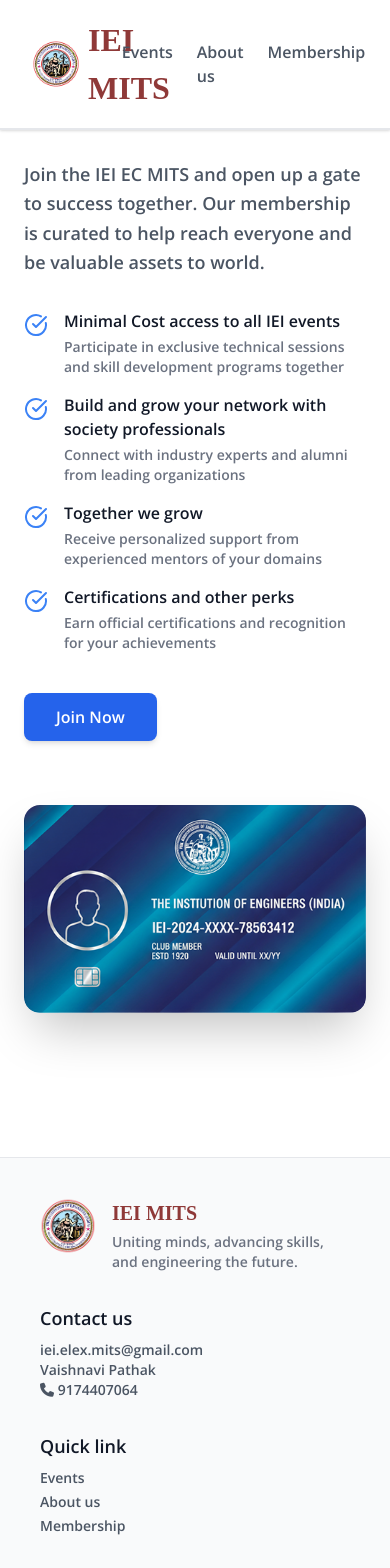
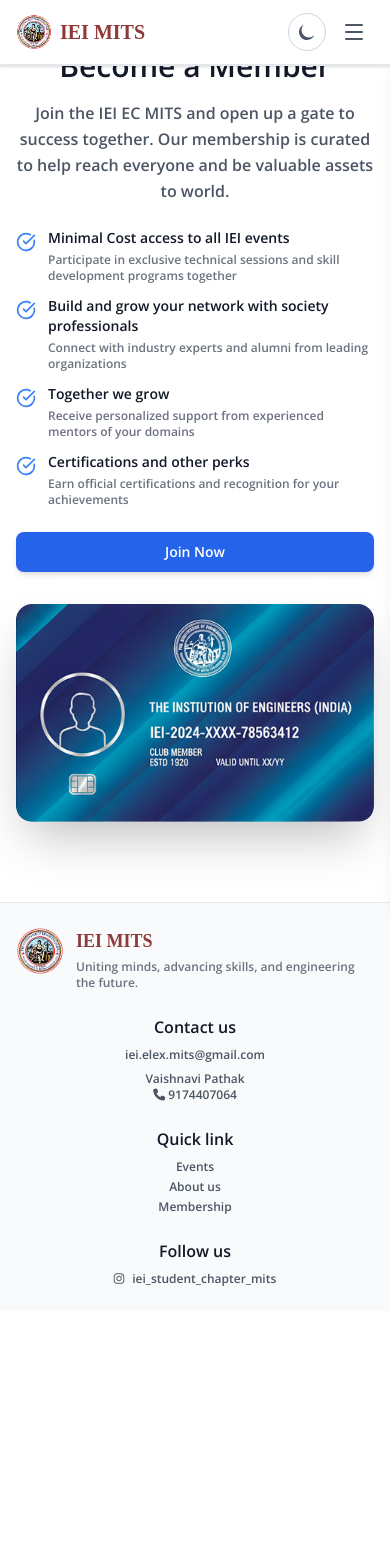
Before and after one commit to ieielexmits/new_webpage, a React (Create React App) app: page /membership in a window 390 px wide. Shown: the top 1568 px of the page. After the commit the page ends 1311 px from the top, so only its background shows below. Built offline with nearby package versions, Linux system fonts and the light colour scheme; a web font is replaced by a local one.

Commit message:
final changes

```diff
--- a/src/components/About.jsx
+++ b/src/components/About.jsx
@@ -3,48 +3,48 @@
 function About() {
 
   return (
-    <section id="about" className="about-section py-24 px-6 md:px-10">
-      <div className="max-w-7xl mx-auto flex flex-col lg:flex-row items-center gap-16">
-        <h2 className="text-4xl font-bold text-gray-900 mb-4">About IEI EC MITS Gwalior</h2>
+    <section id="about" className="about-section py-12 md:py-16 lg:py-24 px-4 md:px-6 lg:px-10">
+      <div className="max-w-7xl mx-auto">
+        <h2 className="text-3xl md:text-4xl lg:text-4xl font-bold text-gray-900 mb-6 md:mb-8 text-center lg:text-left">
+          About IEI EC MITS Gwalior
+        </h2>
       </div>
 
       {/* Mission Section with Image */}
-      <div className="flex flex-col lg:flex-row items-start gap-8 mb-12">
+      <div className="max-w-7xl mx-auto flex flex-col lg:flex-row items-start gap-6 md:gap-8 mb-8 md:mb-12">
         {/* Image Section */}
-        <div className="flex-shrink-0 lg:w-1/2">
+        <div className="flex-shrink-0 w-full lg:w-1/2">
           <img
             src="https://images.unsplash.com/photo-1523240795612-9a054b0db644?w=600&h=400&fit=crop"
             alt="IEI MITS team"
-            className="w-full h-[520px] object-cover rounded-lg shadow-lg"
+            className="w-full h-64 md:h-96 lg:h-[520px] object-cover rounded-lg shadow-lg"
           />
         </div>
 
         {/* Mission Text Section */}
-        <div className="lg:w-1/2">
-          <p className="text-gray-700 leading-7 mb-6">
+        <div className="w-full lg:w-1/2">
+          <p className="text-gray-700 leading-6 md:leading-7 mb-4 md:mb-6 text-sm md:text-base">
            The IEI Student Chapter is a vibrant platform for budding engineers, fostering innovation, technical expertise, and industry-oriented learning across multiple engineering disciplines. The chapter provides opportunities for students to participate in technical workshops, industrial visits, seminars, competitions, and collaborative projects, enabling holistic growth beyond classroom learning. By nurturing a culture of curiosity, innovation, and teamwork, IEI empowers students to become future-ready engineers and responsible leaders of society.
           </p>
-          <h3 className="text-3xl font-bold text-gray-900 mb-6">Our Aims: </h3>
-          <p className="text-gray-700 leading-7 mb-6">
-            <ul className="space-y-4 text-gray-700">
+          <h3 className="text-2xl md:text-3xl font-bold text-gray-900 mb-4 md:mb-6">Our Aims: </h3>
+          <ul className="space-y-3 md:space-y-4 text-gray-700">
             <li className="flex items-start">
-            <span className="text-red-600 font-bold text-xl mr-3">•</span>
-            <span className="leading-7">Bridge the gap between theoretical concepts and real-world applications.</span>
+              <span className="text-red-600 font-bold text-lg md:text-xl mr-2 md:mr-3 flex-shrink-0">•</span>
+              <span className="leading-6 md:leading-7 text-sm md:text-base">Bridge the gap between theoretical concepts and real-world applications.</span>
             </li>
             <li className="flex items-start">
-            <span className="text-red-600 font-bold text-xl mr-3">•</span>
-            <span className="leading-7">Provide students with opportunities to engage in technical events, industrial interactions, and research-driven initiatives.</span>
+              <span className="text-red-600 font-bold text-lg md:text-xl mr-2 md:mr-3 flex-shrink-0">•</span>
+              <span className="leading-6 md:leading-7 text-sm md:text-base">Provide students with opportunities to engage in technical events, industrial interactions, and research-driven initiatives.</span>
             </li>
             <li className="flex items-start">
-            <span className="text-red-600 font-bold text-xl mr-3">•</span>
-            <span className="leading-7">Promote multidisciplinary collaboration, innovation, and entrepreneurship among students.</span>
+              <span className="text-red-600 font-bold text-lg md:text-xl mr-2 md:mr-3 flex-shrink-0">•</span>
+              <span className="leading-6 md:leading-7 text-sm md:text-base">Promote multidisciplinary collaboration, innovation, and entrepreneurship among students.</span>
             </li>
             <li className="flex items-start">
-            <span className="text-red-600 font-bold text-xl mr-3">•</span>
-            <span className="leading-7">Instill values of integrity, leadership, and lifelong learning to prepare engineers who can address global challenges responsibly.</span>
+              <span className="text-red-600 font-bold text-lg md:text-xl mr-2 md:mr-3 flex-shrink-0">•</span>
+              <span className="leading-6 md:leading-7 text-sm md:text-base">Instill values of integrity, leadership, and lifelong learning to prepare engineers who can address global challenges responsibly.</span>
             </li>
           </ul>
-          </p>
         </div>
       </div>
     </section>
--- a/src/components/Footer.jsx
+++ b/src/components/Footer.jsx
@@ -3,60 +3,59 @@
 
 function Footer() {
   return (
-    <footer id="footer" className="py-10 px-10 mt-12 transition-colors duration-300" style={{ backgroundColor: 'var(--bg-secondary)' }}>
-      <div className="grid grid-cols-1 md:grid-cols-4 gap-8 items-start">
+    <footer id="footer" className="py-6 md:py-8 lg:py-10 px-4 md:px-6 lg:px-10 mt-8 md:mt-12 transition-colors duration-300" style={{ backgroundColor: 'var(--bg-secondary)' }}>
+      <div className="grid grid-cols-1 sm:grid-cols-2 lg:grid-cols-4 gap-6 md:gap-8 items-start">
 
         {/* Left Section - Logo + Text */}
-        <div className="flex items-start space-x-4">
-          <img src="iei_logo.png" alt="Logo" className="h-14 w-14" />
+        <div className="flex items-start space-x-3 md:space-x-4 justify-center sm:justify-start">
+          <img src="iei_logo.png" alt="Logo" className="h-12 w-12 md:h-14 md:w-14 flex-shrink-0" />
           <div>
-            {/* <h3 className="text-lg font-bold text-red-900" style={{ color: 'var(--text-primary)' }}> */}
             <h3
-               className="font-frank font-bold"
-               style={{ fontSize: "20px", color: "#8F3938" }}
+               className="font-frank font-bold text-lg md:text-xl"
+               style={{ color: "#8F3938" }}
             >
               IEI MITS
             </h3>
-            <p className="text-gray-600 text-sm mt-1">
+            <p className="text-gray-600 text-xs md:text-sm mt-1">
               Uniting minds, advancing skills, and engineering the future.
             </p>
           </div>
         </div>
 
         {/* Contact */}
-        <div>
-           <h3 className="text-lg font-bold" style={{ color: 'var(--text-primary)' }}>
+        <div className="text-center sm:text-left">
+           <h3 className="text-base md:text-lg font-bold mb-2 md:mb-3" style={{ color: 'var(--text-primary)' }}>
              Contact us
            </h3>
 
              {/* Email */}
             <a
               href="mailto:iei.elex.mits@gmail.com"
-              className="text-sm mt-2 block hover:underline"
+              className="text-xs md:text-sm mt-2 block hover:underline break-all"
               style={{ color: 'var(--text-secondary)' }}
             >
             iei.elex.mits@gmail.com
             </a>
 
             {/* Phone */}
-            <p className="text-sm" style={{ color: 'var(--text-secondary)' }}>
+            <p className="text-xs md:text-sm mt-2" style={{ color: 'var(--text-secondary)' }}>
               Vaishnavi Pathak
             </p>
             <a
               href="tel:+919174407064"
-              className="text-sm block hover:underline"
+              className="text-xs md:text-sm block hover:underline"
               style={{ color: 'var(--text-secondary)' }}
             >
-            <i class="fa-solid fa-phone"></i>  9174407064
+            <i className="fa-solid fa-phone"></i> 9174407064
            </a>
         </div>
 
         {/* Quick links */}
-        <div>
-          <h3 className="text-lg font-bold" style={{ color: 'var(--text-primary)' }}>
+        <div className="text-center sm:text-left">
+          <h3 className="text-base md:text-lg font-bold mb-2 md:mb-3" style={{ color: 'var(--text-primary)' }}>
             Quick link
           </h3>
-          <ul className="text-sm mt-2 space-y-1">
+          <ul className="text-xs md:text-sm mt-2 space-y-1">
             <li>
               <Link to="/events" className="hover:text-red-700" style={{ color: 'var(--text-secondary)' }}>
                 Events
@@ -76,12 +75,19 @@
         </div>
 
         {/* Follow */}
-        <div>
-          <h3 className="text-lg font-bold" style={{ color: 'var(--text-primary)' }}>
+        <div className="text-center sm:text-left">
+          <h3 className="text-base md:text-lg font-bold mb-2 md:mb-3" style={{ color: 'var(--text-primary)' }}>
             Follow us
           </h3>
-          <div className="flex space-x-4 mt-2 text-2xl">
-            <a href="https://www.instagram.com/iei_student_chapter_mits?igsh=MXdyZzRrNnU4Y2Ywaw==" className="hover:text-red-700 text-sm"><i className="fa-brands fa-instagram"></i>  iei_student_chapter_mits</a>
+          <div className="flex flex-col sm:flex-row lg:flex-col items-center sm:items-start space-y-2 sm:space-y-0 sm:space-x-4 lg:space-x-0 lg:space-y-2 mt-2">
+            <a
+              href="https://www.instagram.com/iei_student_chapter_mits?igsh=MXdyZzRrNnU4Y2Ywaw=="
+              className="hover:text-red-700 text-xs md:text-sm flex items-center"
+              style={{ color: 'var(--text-secondary)' }}
+            >
+              <i className="fa-brands fa-instagram mr-2"></i>
+              <span className="break-all">iei_student_chapter_mits</span>
+            </a>
           </div>
         </div>
       </div>
--- a/src/components/Membership.jsx
+++ b/src/components/Membership.jsx
@@ -8,63 +8,63 @@
   };
 
   return (
-    <section id="membership" className="membership-section py-24 px-6 md:px-10 bg-white">
-      <div className="max-w-7xl mx-auto flex flex-col lg:flex-row items-center gap-16">
+    <section id="membership" className="membership-section py-12 md:py-16 lg:py-24 px-4 md:px-6 lg:px-10 bg-white">
+      <div className="max-w-7xl mx-auto flex flex-col lg:flex-row items-center gap-8 md:gap-12 lg:gap-16">
 
         {/* Left Content - Extended */}
-        <div className="flex-1 lg:max-w-2xl">
-          <h2 className="text-4xl font-bold mb-6 text-gray-900">
+        <div className="flex-1 w-full lg:max-w-2xl">
+          <h2 className="text-3xl md:text-4xl font-bold mb-4 md:mb-6 text-gray-900 text-center lg:text-left">
             Become a Member
           </h2>
-          <p className="text-lg text-gray-700 mb-8 leading-relaxed">
+          <p className="text-base md:text-lg text-gray-700 mb-6 md:mb-8 leading-relaxed text-center lg:text-left">
             Join the IEI EC MITS and open up a gate to success together.
             Our membership is curated to help reach everyone and be valuable assets to world.
           </p>
 
-          <div className="space-y-4">
-            <div className="flex items-start gap-4">
-              <CheckCircle className="text-blue-500 flex-shrink-0 mt-1" size={24} />
+          <div className="space-y-3 md:space-y-4">
+            <div className="flex items-start gap-3 md:gap-4">
+              <CheckCircle className="text-blue-500 flex-shrink-0 mt-1" size={20} />
               <div>
-                <h3 className="font-semibold text-gray-800 mb-1">
+                <h3 className="font-semibold text-gray-800 mb-1 text-sm md:text-base">
                   Minimal Cost access to all IEI events
                 </h3>
-                <p className="text-gray-600 text-sm">
+                <p className="text-gray-600 text-xs md:text-sm">
                   Participate in exclusive technical sessions and skill development programs together
                 </p>
               </div>
             </div>
 
-            <div className="flex items-start gap-4">
-              <CheckCircle className="text-blue-500 flex-shrink-0 mt-1" size={24} />
+            <div className="flex items-start gap-3 md:gap-4">
+              <CheckCircle className="text-blue-500 flex-shrink-0 mt-1" size={20} />
               <div>
-                <h3 className="font-semibold text-gray-800 mb-1">
+                <h3 className="font-semibold text-gray-800 mb-1 text-sm md:text-base">
                   Build and grow your network with society professionals
                 </h3>
-                <p className="text-gray-600 text-sm">
+                <p className="text-gray-600 text-xs md:text-sm">
                   Connect with industry experts and alumni from leading organizations
                 </p>
               </div>
             </div>
 
-            <div className="flex items-start gap-4">
-              <CheckCircle className="text-blue-500 flex-shrink-0 mt-1" size={24} />
+            <div className="flex items-start gap-3 md:gap-4">
+              <CheckCircle className="text-blue-500 flex-shrink-0 mt-1" size={20} />
               <div>
-                <h3 className="font-semibold text-gray-800 mb-1">
+                <h3 className="font-semibold text-gray-800 mb-1 text-sm md:text-base">
                   Together we grow
                 </h3>
-                <p className="text-gray-600 text-sm">
+                <p className="text-gray-600 text-xs md:text-sm">
                   Receive personalized support from experienced mentors of your domains
                 </p>
               </div>
             </div>
 
-            <div className="flex items-start gap-4">
-              <CheckCircle className="text-blue-500 flex-shrink-0 mt-1" size={24} />
+            <div className="flex items-start gap-3 md:gap-4">
+              <CheckCircle className="text-blue-500 flex-shrink-0 mt-1" size={20} />
               <div>
-                <h3 className="font-semibold text-gray-800 mb-1">
+                <h3 className="font-semibold text-gray-800 mb-1 text-sm md:text-base">
                   Certifications and other perks
                 </h3>
-                <p className="text-gray-600 text-sm">
+                <p className="text-gray-600 text-xs md:text-sm">
                   Earn official certifications and recognition for your achievements
                 </p>
               </div>
@@ -73,19 +73,20 @@
 
           <button
             onClick={handleJoinClick}
-            className="mt-10 bg-blue-600 hover:bg-blue-700 text-white font-semibold py-3 px-8 rounded-lg shadow-md transition-colors cursor-pointer"
+            className="mt-6 md:mt-10 bg-blue-600 hover:bg-blue-700 text-white font-semibold py-2.5 md:py-3 px-6 md:px-8 rounded-lg shadow-md transition-colors cursor-pointer w-full sm:w-auto text-sm md:text-base"
           >
             Join Now
           </button>
         </div>
-         {/*Right side card*/}
-        <div className="flex-1 flex justify-center lg:justify-end">
-            <div className="relative">
+
+        {/* Right side card */}
+        <div className="flex-1 flex justify-center lg:justify-end w-full">
+          <div className="relative w-full max-w-md">
             <div className="absolute inset-0 bg-blue-600 rounded-2xl blur-xl opacity-20"></div>
             <img
               src="IEI_Membership.png"
               alt="IEI Membership Card"
-                className="relative rounded-2xl shadow-2xl max-w-full h-auto transform hover:scale-105 transition-transform duration-300"
+              className="relative rounded-2xl shadow-2xl w-full h-auto transform hover:scale-105 transition-transform duration-300"
             />
           </div>
         </div>
--- a/src/components/Navbar.jsx
+++ b/src/components/Navbar.jsx
@@ -1,12 +1,14 @@
 import React, { useState, useEffect } from "react";
 import { Link } from "react-router-dom";
-
+import { Menu, X } from "lucide-react";
 
 function Navbar() {
   const joinIEIFormUrl = "https://forms.gle/L26q7ycAQPzNby4v5";
+  const [isMobileMenuOpen, setIsMobileMenuOpen] = useState(false);
 
   const handleJoinIEI = () => {
     window.open(joinIEIFormUrl, "_blank", "noopener,noreferrer");
+    setIsMobileMenuOpen(false);
   };
 
   const handleLiveEvent = () => {
@@ -17,9 +19,10 @@
         block: 'start'
       });
     }
+    setIsMobileMenuOpen(false);
   };
 
-    const scrollToSection = (e, id) => {
+  const scrollToSection = (e, id) => {
     if (e && e.preventDefault) e.preventDefault();
     const el = document.getElementById(id);
     if (el) {
@@ -27,11 +30,10 @@
     } else {
       window.location.hash = `#${id}`;
     }
+    setIsMobileMenuOpen(false);
   };
 
-
   const [isDark, setIsDark] = useState(false);
-
 
   useEffect(() => {
     const saved = localStorage.getItem("theme");
@@ -45,7 +47,6 @@
     }
   }, []);
 
-
   useEffect(() => {
     if (isDark) {
       document.documentElement.classList.add("dark");
@@ -56,26 +57,34 @@
     }
   }, [isDark]);
 
+  // Close mobile menu when clicking outside
+  useEffect(() => {
+    const handleClickOutside = (event) => {
+      if (isMobileMenuOpen && !event.target.closest('nav')) {
+        setIsMobileMenuOpen(false);
+      }
+    };
+    document.addEventListener('click', handleClickOutside);
+    return () => document.removeEventListener('click', handleClickOutside);
+  }, [isMobileMenuOpen]);
 
   return (
     <>
-      <nav className="fixed top-0 left-0 right-0 z-50 flex justify-between items-center px-8 py-4 bg-white border-b-2 border-gray-200 dark:bg-gray-900 dark:border-gray-700">
+      <nav className="fixed top-0 left-0 right-0 z-50 flex justify-between items-center px-4 sm:px-6 md:px-8 py-3 md:py-4 bg-white border-b-2 border-gray-200 dark:bg-gray-900 dark:border-gray-700">
 
         {/* Logo */}
-        <Link to="/">
-          <div className="flex items-center space-x-2">
-            <img src="iei_logo.png" alt="Logo" className="h-12 w-12" />
-            <h1
-               className="font-frank font-bold"
-               style={{ fontSize: "32px", color: "#8F3938" }}
-            >
-              IEI MITS
-            </h1>
-          </div>
+        <Link to="/" className="flex items-center space-x-2 z-50">
+          <img src="iei_logo.png" alt="Logo" className="h-9 w-9 sm:h-10 sm:w-10 md:h-12 md:w-12" />
+          <h1
+             className="font-frank font-bold text-xl sm:text-2xl md:text-3xl lg:text-[32px]"
+             style={{ color: "#8F3938" }}
+          >
+            IEI MITS
+          </h1>
         </Link>
 
-        {/* Links */}
-        <ul className="flex space-x-6 text-gray-700 font-medium dark:text-gray-200">
+        {/* Desktop Links */}
+        <ul className="hidden lg:flex space-x-6 text-gray-700 font-medium dark:text-gray-200">
           <li>
             <a href="#events" onClick={(e) => scrollToSection(e, "events")} className="hover:text-blue-600 transition-colors">
               Events
@@ -98,22 +107,20 @@
           </li>
         </ul>
 
-
-        {/* Buttons */}
-        <div className="flex items-center space-x-3">
+        {/* Desktop Buttons */}
+        <div className="hidden lg:flex items-center space-x-3">
           <button
             onClick={handleJoinIEI}
-            className="px-4 py-2 border-2 border-blue-600 text-blue-600 rounded-full hover:bg-blue-100 transition-colors font-medium"
+            className="px-4 py-2 border-2 border-blue-600 text-blue-600 rounded-full hover:bg-blue-100 transition-colors font-medium text-sm"
           >
             Join IEI
           </button>
           <button
             onClick={handleLiveEvent}
-            className="px-4 py-2 bg-red-600 text-white rounded-full hover:bg-red-700 transition-colors font-medium"
+            className="px-4 py-2 bg-red-600 text-white rounded-full hover:bg-red-700 transition-colors font-medium text-sm"
           >
             Live Event
           </button>
-
 
           {/* Dark/Light toggle */}
           <button
@@ -143,7 +150,105 @@
             )}
           </button>
         </div>
+
+        {/* Mobile Menu Button & Theme Toggle */}
+        <div className="flex lg:hidden items-center space-x-2 z-50">
+          <button
+            onClick={(e) => {
+              e.stopPropagation();
+              setIsDark((prev) => !prev);
+            }}
+            aria-label="Toggle light/dark mode"
+            className="p-2 rounded-full border border-gray-300 dark:border-gray-600 bg-white dark:bg-gray-800 text-gray-700 dark:text-gray-200 hover:shadow transition-colors"
+          >
+            {isDark ? (
+              <svg
+                xmlns="http://www.w3.org/2000/svg"
+                className="h-5 w-5"
+                viewBox="0 0 20 20"
+                fill="currentColor"
+              >
+                <path d="M10 4.5a1 1 0 011 1V7a1 1 0 11-2 0V5.5a1 1 0 011-1zM10 13a3 3 0 100-6 3 3 0 000 6zM4.22 5.636a1 1 0 011.415 0L6.95 7a1 1 0 11-1.415 1.414L4.22 7.05a1 1 0 010-1.414zM15.78 14.364a1 1 0 010 1.414l-1.314 1.364A1 1 0 0113.05 16.95l1.314-1.364a1 1 0 011.416 0zM4.5 10a1 1 0 011-1H7a1 1 0 110 2H5.5a1 1 0 01-1-1zM13 10a1 1 0 011-1h1.5a1 1 0 110 2H14a1 1 0 01-1-1z" />
+              </svg>
+            ) : (
+              <svg
+                xmlns="http://www.w3.org/2000/svg"
+                className="h-5 w-5"
+                viewBox="0 0 20 20"
+                fill="currentColor"
+              >
+                <path d="M17.293 13.293A8 8 0 116.707 2.707 7 7 0 0017.293 13.293z" />
+              </svg>
+            )}
+          </button>
+
+          <button
+            onClick={(e) => {
+              e.stopPropagation();
+              setIsMobileMenuOpen(!isMobileMenuOpen);
+            }}
+            className="p-2 text-gray-700 dark:text-gray-200 hover:bg-gray-100 dark:hover:bg-gray-800 rounded-lg transition-colors"
+            aria-label="Toggle menu"
+          >
+            {isMobileMenuOpen ? <X size={24} /> : <Menu size={24} />}
+          </button>
+        </div>
       </nav>
+
+      {/* Mobile Menu Overlay */}
+      {isMobileMenuOpen && (
+        <div className="fixed inset-0 bg-black bg-opacity-50 z-40 lg:hidden" onClick={() => setIsMobileMenuOpen(false)} />
+      )}
+
+      {/* Mobile Menu */}
+      <div className={`fixed top-[57px] sm:top-[61px] md:top-[68px] right-0 z-50 lg:hidden bg-white dark:bg-gray-900 border-l-2 border-b-2 border-gray-200 dark:border-gray-700 shadow-lg transition-transform duration-300 ease-in-out ${isMobileMenuOpen ? 'translate-x-0' : 'translate-x-full'}`}
+           style={{ width: '75%', maxWidth: '300px' }}>
+        <div className="flex flex-col p-4 space-y-3 h-screen overflow-y-auto">
+          <a
+            href="#events"
+            onClick={(e) => scrollToSection(e, "events")}
+            className="text-gray-700 dark:text-gray-200 hover:text-blue-600 hover:bg-gray-100 dark:hover:bg-gray-800 transition-colors py-3 px-4 rounded-lg font-medium"
+          >
+            Events
+          </a>
+          <a
+            href="#about"
+            onClick={(e) => scrollToSection(e, "about")}
+            className="text-gray-700 dark:text-gray-200 hover:text-blue-600 hover:bg-gray-100 dark:hover:bg-gray-800 transition-colors py-3 px-4 rounded-lg font-medium"
+          >
+            About us
+          </a>
+          <a
+            href="#membership"
+            onClick={(e) => scrollToSection(e, "membership")}
+            className="text-gray-700 dark:text-gray-200 hover:text-blue-600 hover:bg-gray-100 dark:hover:bg-gray-800 transition-colors py-3 px-4 rounded-lg font-medium"
+          >
+            Membership
+          </a>
+          <a
+            href="#footer"
+            onClick={(e) => scrollToSection(e, "footer")}
+            className="text-gray-700 dark:text-gray-200 hover:text-blue-600 hover:bg-gray-100 dark:hover:bg-gray-800 transition-colors py-3 px-4 rounded-lg font-medium"
+          >
+            Contact us
+          </a>
+
+          <div className="flex flex-col space-y-3 pt-4 border-t border-gray-200 dark:border-gray-700">
+            <button
+              onClick={handleJoinIEI}
+              className="w-full px-4 py-3 border-2 border-blue-600 text-blue-600 rounded-full hover:bg-blue-100 dark:hover:bg-blue-900 transition-colors font-medium"
+            >
+              Join IEI
+            </button>
+            <button
+              onClick={handleLiveEvent}
+              className="w-full px-4 py-3 bg-red-600 text-white rounded-full hover:bg-red-700 transition-colors font-medium"
+            >
+              Live Event
+            </button>
+          </div>
+        </div>
+      </div>
     </>
   );
 }
```
Also changed, not shown: src/components/Carousel.jsx (+90 -34 lines), src/components/Events.jsx (+41 -41 lines). Lines whose indentation alone changed are shown as unchanged.
